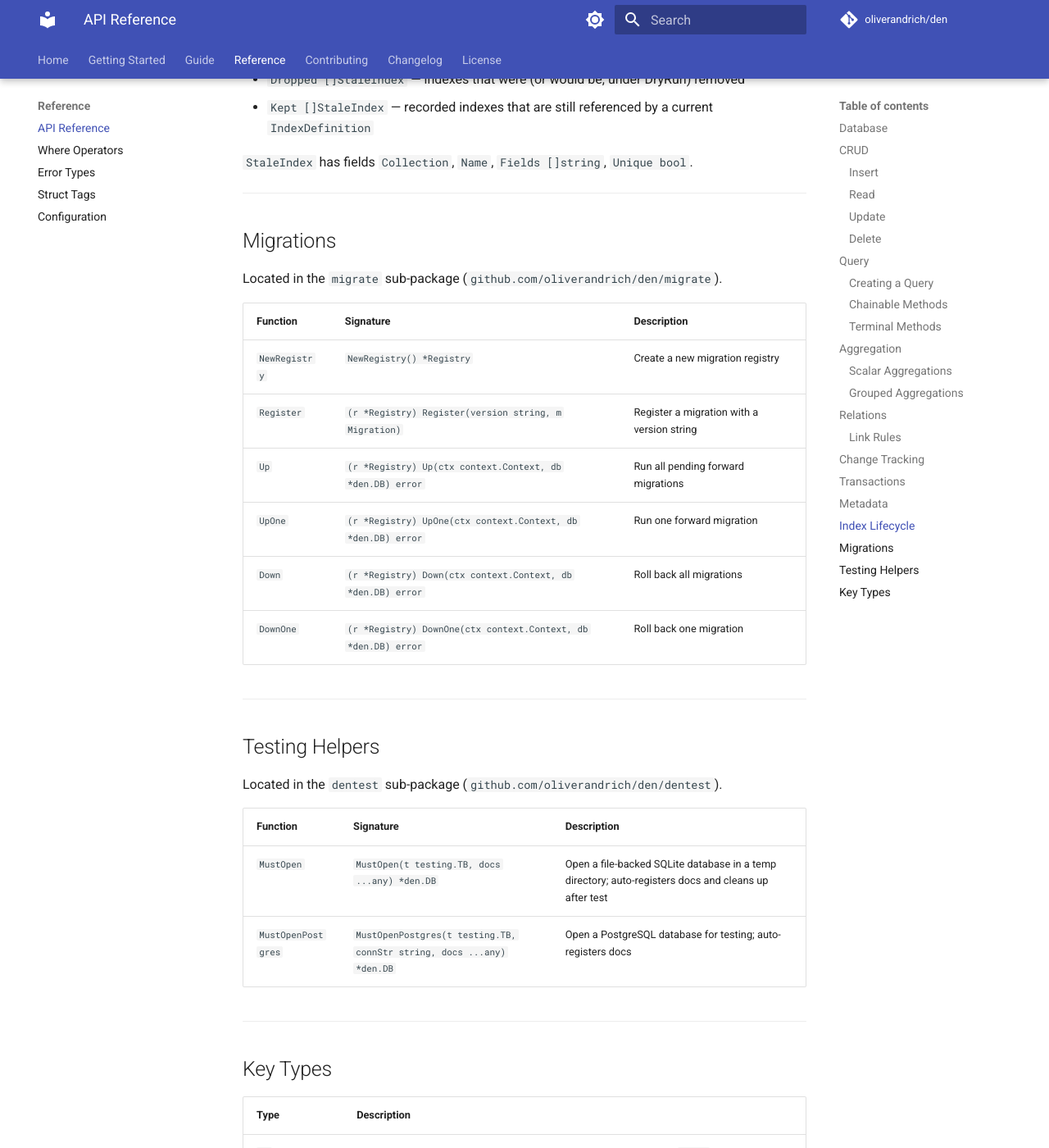
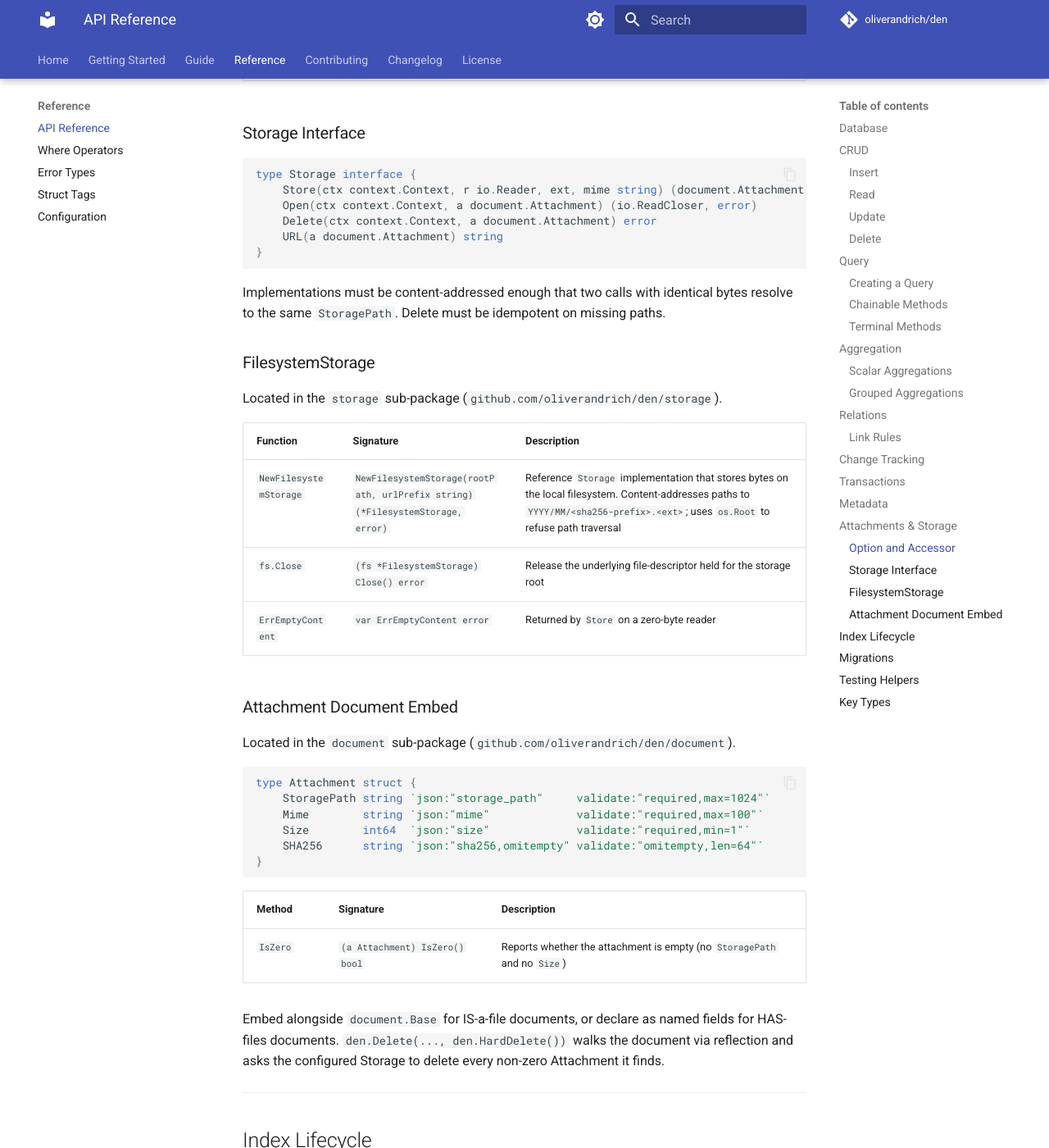
Before and after one commit to oliverandrich/den, an MkDocs documentation site: the page built from docs/reference/api.md, in a window 1280 px wide and 1400 px high, scrolled down 8852 px. Shown: the whole window at 82% size. Built offline with MkDocs 1.6.1 and Material for MkDocs 9.7.7, drawn with Linux system fonts in a browser that asks for light colours; comment, search, counter and statistics services are not loaded; some of the changed text lies outside the part shown.

Commit message:
docs(attachments): guide, API reference, and landing-page surfacing
Adds the full documentation pass for the Attachment + Storage feature
introduced in 2e73a77:

- docs/guide/attachments.md — new guide covering IS-a-file vs HAS-files
  compositions, upload flow (including the Store-then-Insert orphan
  concern), read/URL serving, hard-delete cascade semantics,
  FilesystemStorage details, and how to write a custom backend.
- docs/guide/documents.md — adds Attachment to the embed table and a
  new composition example.
- docs/reference/api.md — Attachments & Storage block with WithStorage,
  Storage interface, FilesystemStorage, and the document.Attachment
  struct + IsZero method.
- docs/index.md and README.md — Features list + Quick Links surface
  the new capability and repair stale TrackedBase / SoftBase / Rollback
  references that never got updated after the 0.8.0 rename.
- mkdocs.yml and docs/llms.txt — Attachments & Storage lives under
  Guide > Features next to Aggregations, FTS, Transactions, Hooks.

Bumped StoragePath validate max from 500 to 1024 — matches S3 and GCS
object-key limits, which is the realistic ceiling the field is meant
to hold (StoragePath is a relative key, never a full URL).

````diff
--- a/docs/llms.txt
+++ b/docs/llms.txt
@@ -23,13 +23,14 @@
 
 - [Aggregations](https://den-odm.readthedocs.io/guide/aggregations/): Scalar aggregations (Avg, Sum, Min, Max), GroupBy with typed result structs, projections for field subsetting
 - [Full-Text Search](https://den-odm.readthedocs.io/guide/full-text-search/): FTS via den:"fts" tag, unified Search() API, FTS5 on SQLite, tsvector on PostgreSQL
+- [Attachments & Storage](https://den-odm.readthedocs.io/guide/attachments/): document.Attachment embed, den.Storage interface, FilesystemStorage, hard-delete cascade
 - [Transactions](https://den-odm.readthedocs.io/guide/transactions/): RunInTransaction with Tx-prefixed CRUD variants, commit/rollback via return value, backend concurrency differences
 - [Lifecycle Hooks](https://den-odm.readthedocs.io/guide/hooks/): BeforeInsert, AfterUpdate, Validate, and more via interfaces; execution order; hooks within transactions
 
 ## Guide — Data Integrity
 
 - [Soft Delete](https://den-odm.readthedocs.io/guide/soft-delete/): Embed SoftDelete for non-destructive deletion, IncludeDeleted(), HardDelete for permanent removal
-- [Change Tracking](https://den-odm.readthedocs.io/guide/change-tracking/): Embed Tracked for IsChanged, GetChanges, Rollback; byte-level snapshot comparison
+- [Change Tracking](https://den-odm.readthedocs.io/guide/change-tracking/): Embed Tracked for IsChanged, GetChanges, Revert; byte-level snapshot comparison
 - [Revision Control](https://den-odm.readthedocs.io/guide/revision-control/): Optimistic concurrency via _rev field, ErrRevisionConflict, IgnoreRevision(), pessimistic locking pattern
 - [Validation](https://den-odm.readthedocs.io/guide/validation/): Validate() interface for custom logic, go-playground/validator struct tags, combined execution order
 
--- a/docs/reference/api.md
+++ b/docs/reference/api.md
@@ -196,6 +196,68 @@ Requires embedding `document.Tracked` alongside `document.Base`.
 
 ---
 
+## Attachments & Storage
+
+Types and functions for embedding file references in documents and
+swapping the byte-storage backend. See the [Attachments & Storage
+guide](../guide/attachments.md) for the full walkthrough.
+
+### Option and Accessor
+
+| Function | Signature | Description |
+|---|---|---|
+| `WithStorage` | `WithStorage(s Storage) Option` | `Open`/`OpenURL` option that installs a Storage on the DB. Required for the hard-delete attachment cascade to actually drop bytes |
+| `db.Storage` | `(db *DB) Storage() Storage` | Accessor for the configured Storage, or `nil` if none was installed |
+
+### Storage Interface
+
+```go
+type Storage interface {
+    Store(ctx context.Context, r io.Reader, ext, mime string) (document.Attachment, error)
+    Open(ctx context.Context, a document.Attachment) (io.ReadCloser, error)
+    Delete(ctx context.Context, a document.Attachment) error
+    URL(a document.Attachment) string
+}
+```
+
+Implementations must be content-addressed enough that two calls with
+identical bytes resolve to the same `StoragePath`. Delete must be
+idempotent on missing paths.
+
+### FilesystemStorage
+
+Located in the `storage` sub-package (`github.com/oliverandrich/den/storage`).
+
+| Function | Signature | Description |
+|---|---|---|
+| `NewFilesystemStorage` | `NewFilesystemStorage(rootPath, urlPrefix string) (*FilesystemStorage, error)` | Reference `Storage` implementation that stores bytes on the local filesystem. Content-addresses paths to `YYYY/MM/<sha256-prefix>.<ext>`; uses `os.Root` to refuse path traversal |
+| `fs.Close` | `(fs *FilesystemStorage) Close() error` | Release the underlying file-descriptor held for the storage root |
+| `ErrEmptyContent` | `var ErrEmptyContent error` | Returned by `Store` on a zero-byte reader |
+
+### Attachment Document Embed
+
+Located in the `document` sub-package (`github.com/oliverandrich/den/document`).
+
+```go
+type Attachment struct {
+    StoragePath string `json:"storage_path"     validate:"required,max=1024"`
+    Mime        string `json:"mime"             validate:"required,max=100"`
+    Size        int64  `json:"size"             validate:"required,min=1"`
+    SHA256      string `json:"sha256,omitempty" validate:"omitempty,len=64"`
+}
+```
+
+| Method | Signature | Description |
+|---|---|---|
+| `IsZero` | `(a Attachment) IsZero() bool` | Reports whether the attachment is empty (no `StoragePath` and no `Size`) |
+
+Embed alongside `document.Base` for IS-a-file documents, or declare as
+named fields for HAS-files documents. `den.Delete(..., den.HardDelete())`
+walks the document via reflection and asks the configured Storage to
+delete every non-zero Attachment it finds.
+
+---
+
 ## Index Lifecycle
 
 | Function | Signature | Description |
--- a/mkdocs.yml
+++ b/mkdocs.yml
@@ -70,6 +70,7 @@ nav:
       - Features:
           - Aggregations: guide/aggregations.md
           - Full-Text Search: guide/full-text-search.md
+          - Attachments & Storage: guide/attachments.md
           - Transactions: guide/transactions.md
           - Lifecycle Hooks: guide/hooks.md
       - Data Integrity:
````
Also changed, not shown: README.md (+15 -9 lines), docs/guide/attachments.md (added, +294 -0 lines), docs/guide/documents.md (+17 -2 lines), docs/index.md (+2 -0 lines), 1 other file.
